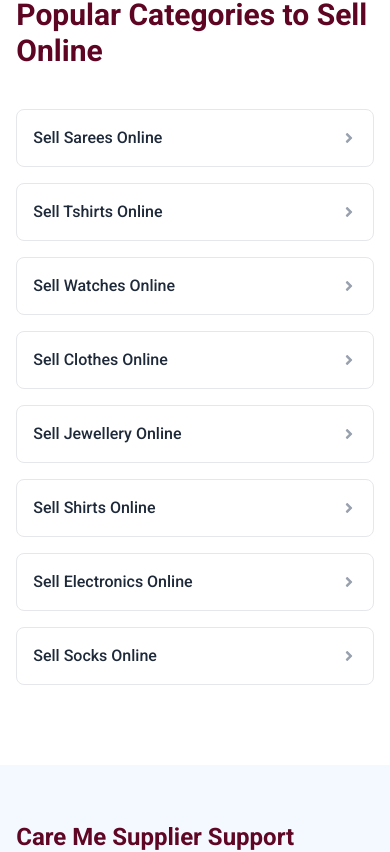
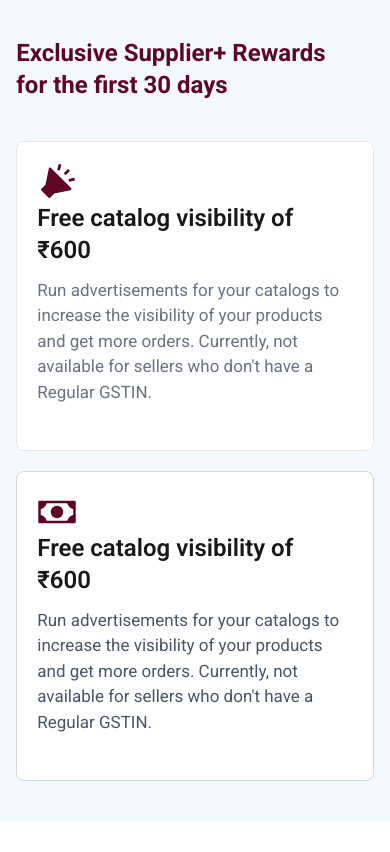
Before and after one commit to jahidhasan6676/fortune-tech-frontend-task, a React (Vite) app: page / in a window 390 px wide. Shown: the part 2715-3567 px from the top of the page. Built offline with nearby package versions, Linux system fonts and the light colour scheme.

Commit message:
Added supplier rewards section responsive design

```diff
--- /dev/null
+++ b/src/components/home/SupplierRewardsSection.jsx
@@ -0,0 +1,45 @@
+import React from 'react';
+import { AiFillSound } from 'react-icons/ai';
+import { PiMoneyFill } from 'react-icons/pi';
+
+const SupplierRewardsSection = () => {
+    return (
+        <div className="w-full bg-[#f4f8ff] mb-20 lg:h-[310px]">
+            <div className='w-11/12 mx-auto py-10 lg:py-0 lg:flex gap-10 space-y-10 lg:space-y-0'>
+                {/* left side */}
+                <div className='flex-1 flex items-center'>
+                    <h1 className="text-2xl md:text-4xl font-bold text-[#5f0624]">
+                        Exclusive Supplier+ Rewards <br /> for the first 30 days
+                    </h1>
+                </div>
+
+                {/* right side */}
+                <div className="flex-1 md:flex gap-5 space-y-5 md:space-y-0">
+                    {/* Reward 1 */}
+                    <div className="border border-gray-200 bg-white rounded-lg p-5 lg:w-[270px] h-[310px] lg:mt-[-30px]">
+                        <p><AiFillSound className='text-[40px] text-[#5f0624] -rotate-45' /></p>
+                        <h1 className="text-2xl font-semibold  mb-3">
+                            Free catalog visibility of ₹600
+                        </h1>
+                        <p className="text-[17px] text-gray-500">
+                            Run advertisements for your catalogs to increase the visibility of your products and get more orders. Currently, not available for sellers who don't have a Regular GSTIN.
+                        </p>
+                    </div>
+
+                    {/* Reward 2 - Duplicate of first one as in the image */}
+                    <div className="border border-gray-300 bg-white rounded-lg p-5 lg:w-[270px] h-[310px] lg:mt-[30px]">
+                        <p><PiMoneyFill className='text-[40px] text-[#5f0624]' /></p>
+                        <h1 className="text-2xl font-semibold mb-3">
+                            Free catalog visibility of ₹600
+                        </h1>
+                        <p className="text-[17px] text-gray-600">
+                            Run advertisements for your catalogs to increase the visibility of your products and get more orders. Currently, not available for sellers who don't have a Regular GSTIN.
+                        </p>
+                    </div>
+                </div>
+            </div>
+        </div>
+    );
+};
+
+export default SupplierRewardsSection;
--- a/src/components/home/SupportSection.jsx
+++ b/src/components/home/SupportSection.jsx
@@ -5,8 +5,8 @@ const SupportSection = () => {
     return (
         <div className=" bg-[#f4f8ff] mb-20">
             <div className="w-11/12 mx-auto py-14 md:flex gap-10">
-                <div className="flex-1 flex items-center mb-8 ">
-                    <h1 className="text-2xl md:text-3xl font-bold text-[#5f0624]">
+                <div className="flex-1 flex items-center ">
+                    <h1 className="text-2xl md:text-4xl font-bold text-[#5f0624]">
                         Care Me Supplier Support <br /> Available 24/7
                     </h1>
 
--- a/src/pages/Home.jsx
+++ b/src/pages/Home.jsx
@@ -5,6 +5,7 @@ import SuppliersLoveSection from '../components/home/SuppliersLoveSection';
 import PopularCategoriesSection from '../components/home/PopularCategoriesSection';
 import SupportSection from '../components/home/SupportSection';
 import WorksSection from '../components/home/WorksSection';
+import SupplierRewardsSection from '../components/home/SupplierRewardsSection';
 //import Test from "../components/home/Test";
 
 const Home = () => {
@@ -13,9 +14,12 @@ const Home = () => {
             <Banner/>
             <StatsCardSection/>
             <SuppliersLoveSection/>
+            <SupplierRewardsSection/>
+            <WorksSection/>
             <PopularCategoriesSection/>
             <SupportSection/>
-            <WorksSection/>
+
+
             {/* <Test/> */}
         </div>
     );
```
